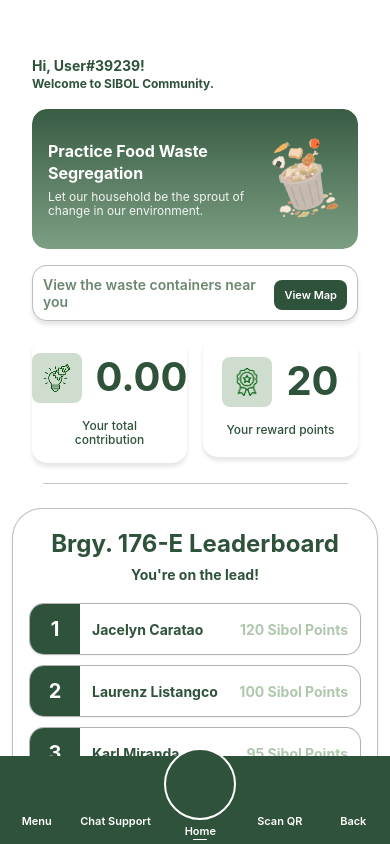
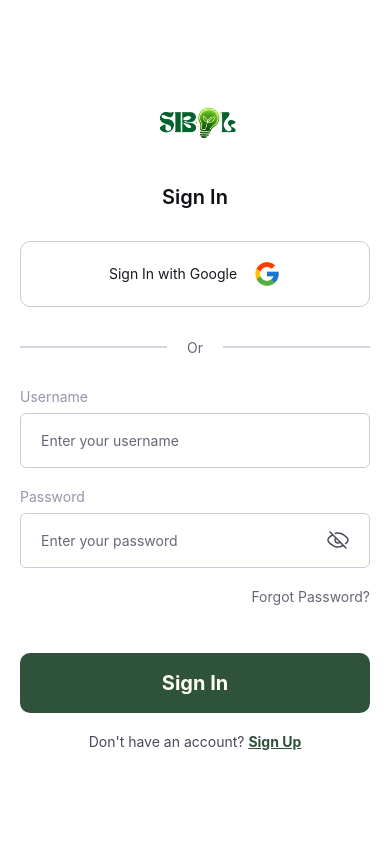
Before and after one commit to SKYRENZ/SIBOL-Mobile, a React Native app: screen / in a window 390 px wide. Built offline with nearby package versions, Linux system fonts and the light colour scheme; no server answers; some icons are missing; what @react-native-google-signin/google-signin would draw is missing.

Commit message:
Update App.tsx
Changed Main Screen

```diff
--- a/App.tsx
+++ b/App.tsx
@@ -29,7 +29,7 @@ export default function App() {
     <ResponsiveProvider>
       <NavigationContainer>
         <Stack.Navigator
-          initialRouteName="HDashboard"
+          initialRouteName="SignIn"
           screenOptions={{
             headerShown: false,
           }}
```
